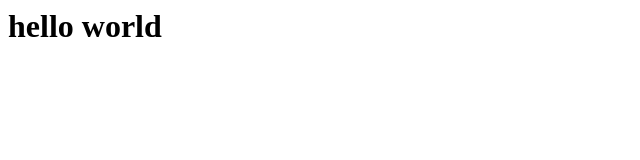
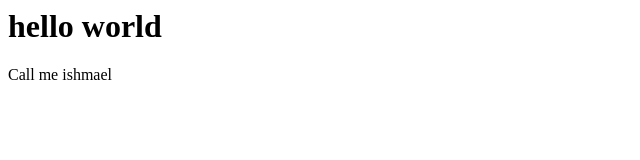
Before and after one commit to JoDaBaRo/Website, a plain HTML site: page index.html in a window 1280 px wide. Shown: the full height of the page, 0-640 px from the left. Drawn offline with Linux system fonts and the light colour scheme.

Commit message:
Adding a paragraph

```diff
--- a/index.html
+++ b/index.html
@@ -1 +1,2 @@
 <h1> hello world </h1>
+<p> Call me ishmael </p>
```
